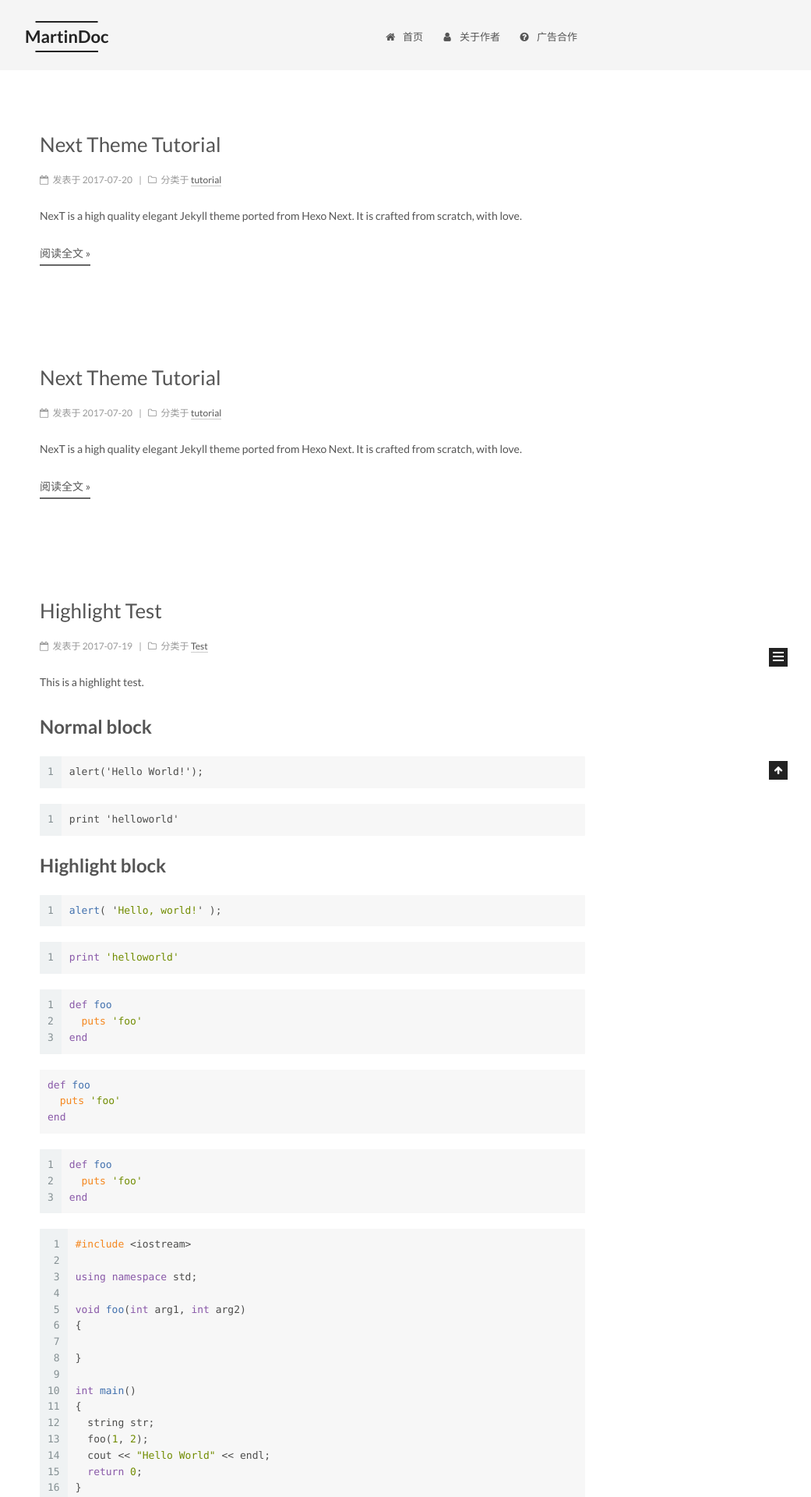
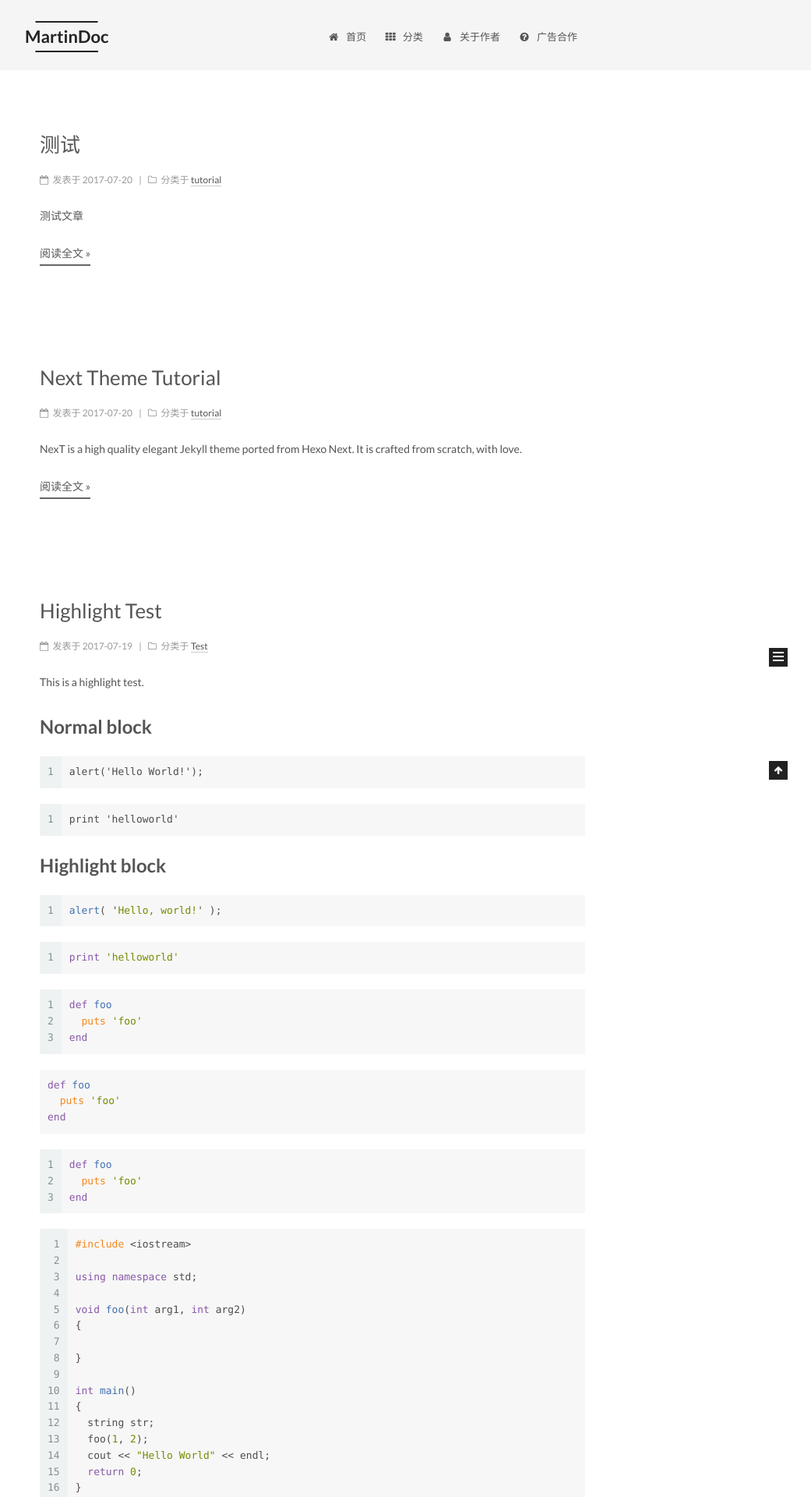
Before and after one commit to huaPeiLiang/huapeiliang.github.io, a Jekyll site: the page built from index.html, in a window 1280 px wide. Shown: the top 1920 px of the page at 78% size, without its empty margins (239-1280 px from the left). Built offline with Jekyll 4.4.1, drawn with Linux system fonts in a browser that asks for light colours; emoji names are drawn with the system emoji font; the list of posts is cut into pages by our own code.

Commit message:
初始化项目

```diff
--- a/_config.yml
+++ b/_config.yml
@@ -118,7 +118,7 @@ index_with_subtitle: false
 # When running the site in a subdirectory (e.g. domain.tld/blog), remove the leading slash (/archives -> archives)
 menu:
   home: /
-  #categories: /categories/
+  categories: /categories/
   about: /about/
   cooperation: /cooperation/
 #  archives: /archives/
--- a/_posts/2017-07-20-test.md
+++ b/_posts/2017-07-20-test.md
@@ -1,6 +1,6 @@
 ---
-title: Next Theme Tutorial
-description: NexT is a high quality elegant Jekyll theme ported from Hexo Next. It is crafted from scratch, with love.
+title: 测试
+description: 测试文章
 categories:
  - tutorial
 tags:
```
